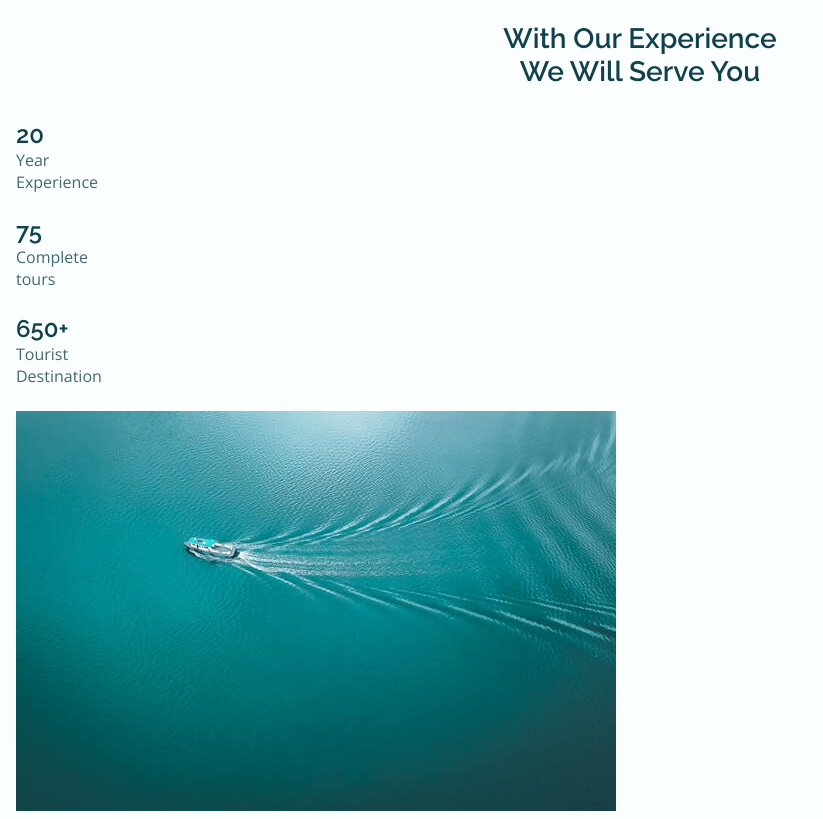
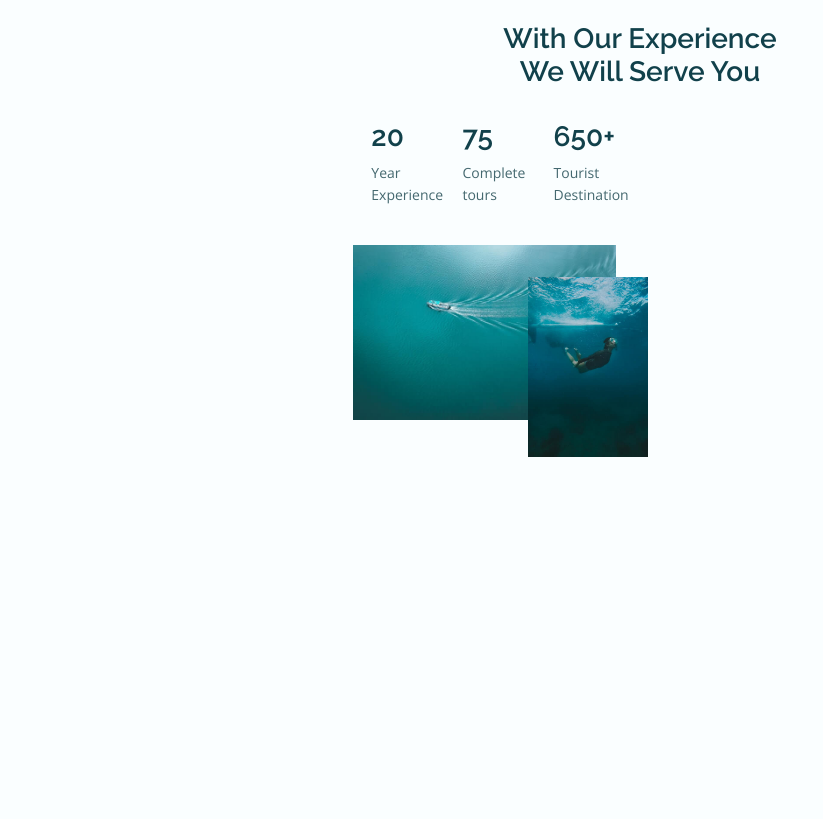
Before and after one commit to ma7moudemam/travel-website, a plain HTML site: page index.html in a window 1280 px wide. Shown: the part 2020-2839 px from the top of the page, without its empty margins (0-823 px from the left). After the commit the page ends 2741 px from the top, so only its background shows below. Drawn offline with nearby package versions, Linux system fonts and the light colour scheme.

Commit message:
First Commit
first commit

```diff
--- a/assets/Css/Styles.css
+++ b/assets/Css/Styles.css
@@ -438,3 +438,43 @@ color: var(--title-color);
 .swiper-container-3d .swiper-slide-shadow-right{
     background-image: none;
 }
+
+/*======================== experience ==================================*/
+.experience__container{
+    row-gap:2.5rem;
+    justify-content: center;
+    justify-items: center;
+}
+
+.experience__content{
+    grid-template-columns: repeat( 3 , 1fr);
+    column-gap: 1rem;
+    justify-content: center;
+    padding: 0 2rem;
+}
+
+.experience__number{
+    font-size:var(--h2-font-size);
+    font-weight:var(--font-semi-bold);
+    margin-bottom:var(--mb-0-5);
+}
+
+.experience__description{
+    font-size: var(--small-font-size);
+}
+
+.experience__img{
+    position: relative;
+    padding-bottom: 2rem;
+}
+
+.experience__overlay:nth-child(1){
+    width:263px;
+    margin-right: 2rem;
+}
+.experience__overlay:nth-child(2){
+    width:120px;
+    position: absolute;
+    top:2rem;
+    right: 0;
+}
```
